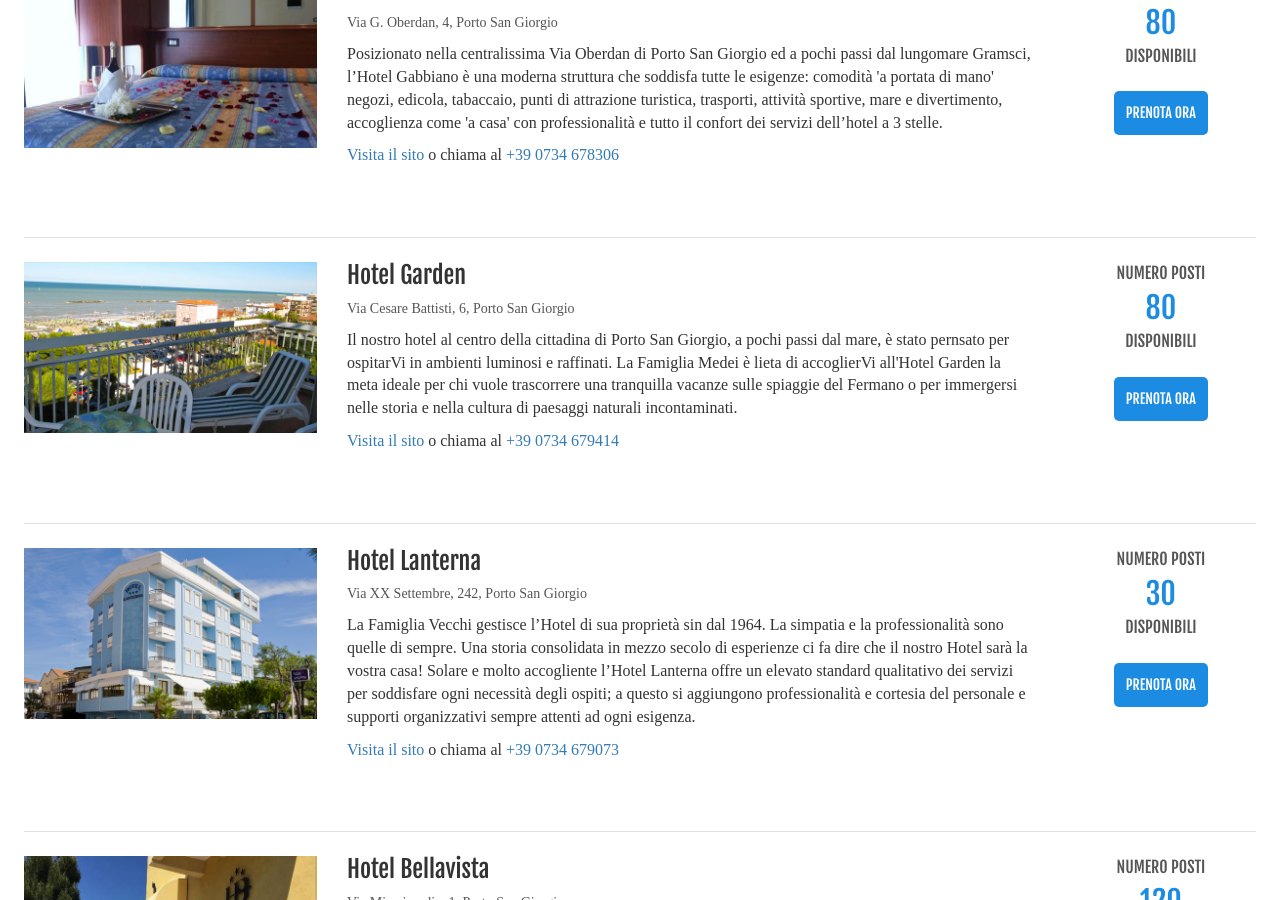
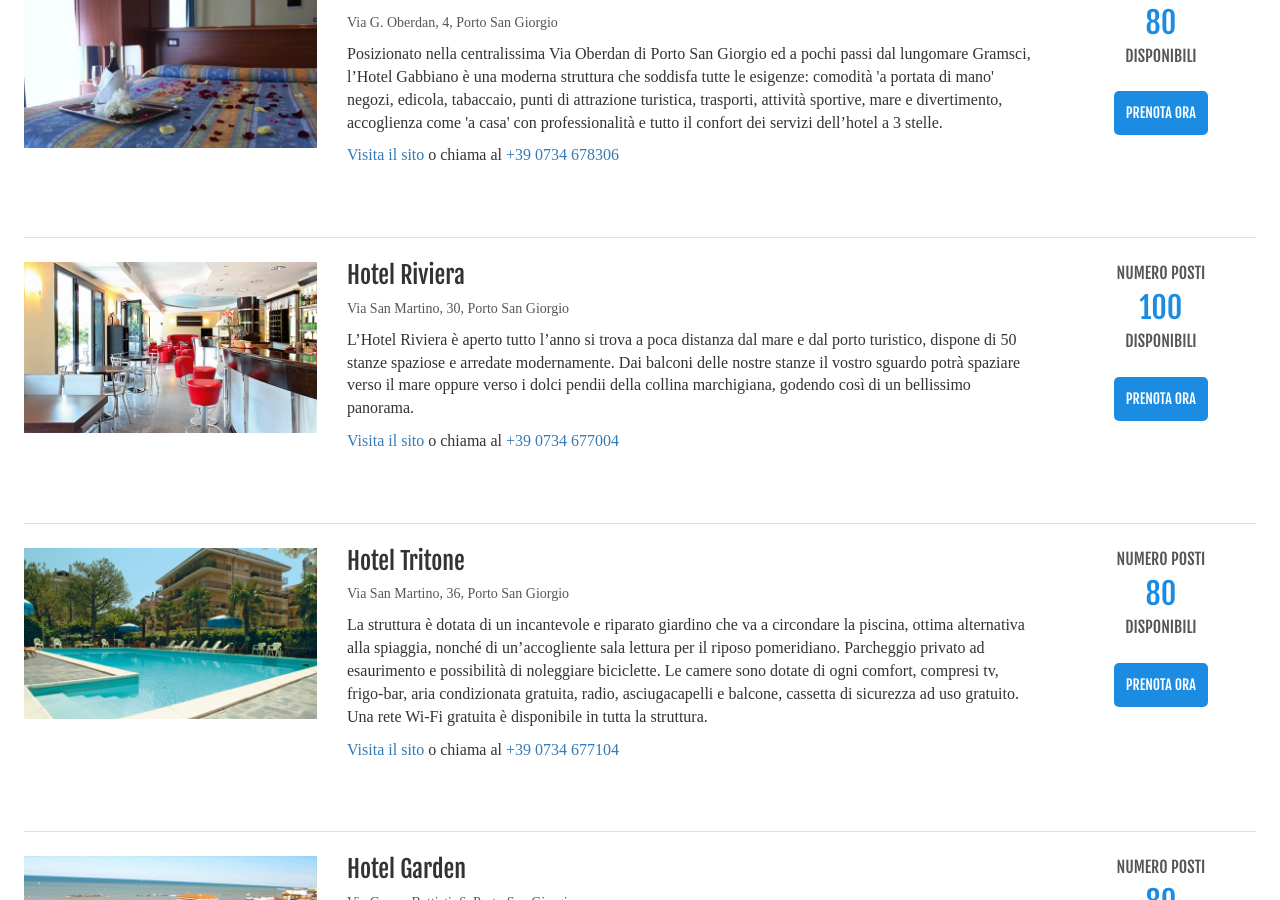
Before and after one commit to indifferentalex/giovanissimi_2017, a Jekyll site: the page built from hotels.html, in a window 1280 px wide and 900 px high, scrolled down 3806 px. Built offline with Jekyll 4.4.1, drawn with Linux system fonts in a browser that asks for light colours; nearby versions of some CDN libraries; some web fonts are replaced; some of the changed text lies outside the part shown.

Commit message:
Nuovi alberghi

```diff
--- a/hotels.html
+++ b/hotels.html
@@ -232,6 +232,42 @@ permalink: /hotels/
 
 	<div class="row listing top-border">
 		<div class="col-sm-3 image-column">
+			<img src="{{ site.baseurl }}/assets/images/hotel_riviera.jpg"/>
+		</div>
+		<div class="col-sm-7 main-info-column">
+			<h3>Hotel Riviera</h3>
+			<p class="address">Via San Martino, 30, Porto San Giorgio</p>
+			<p>L’Hotel Riviera è aperto tutto l’anno si trova a poca distanza dal mare e dal porto turistico, dispone di 50 stanze spaziose e arredate modernamente. Dai balconi delle nostre stanze il vostro sguardo potrà spaziare verso il mare oppure verso i dolci pendii della collina marchigiana, godendo così di un bellissimo panorama.</p>
+			<p><a href="http://www.hriviera.net/">Visita il sito</a> o chiama al <a href="tel:+390734677004">+39 0734 677004</a></p>
+		</div><!--
+		--><div class="col-sm-2 side-info-column">
+			<p>NUMERO POSTI</p>
+			<h2>100</h2>
+			<p>DISPONIBILI</p>
+			<a href="#prenotare"><div class="book-button">PRENOTA ORA</div></a>
+		</div>
+	</div>
+
+	<div class="row listing top-border">
+		<div class="col-sm-3 image-column">
+			<img src="{{ site.baseurl }}/assets/images/hotel_tritone.jpg"/>
+		</div>
+		<div class="col-sm-7 main-info-column">
+			<h3>Hotel Tritone</h3>
+			<p class="address">Via San Martino, 36, Porto San Giorgio</p>
+			<p>La struttura è dotata di un incantevole e riparato giardino che va a circondare la piscina, ottima alternativa alla spiaggia, nonché di un’accogliente sala lettura per il riposo pomeridiano. Parcheggio privato ad esaurimento e possibilità di noleggiare biciclette. Le camere sono dotate di ogni comfort, compresi tv, frigo-bar, aria condizionata gratuita, radio, asciugacapelli e balcone, cassetta di sicurezza ad uso gratuito. Una rete Wi-Fi gratuita è disponibile in tutta la struttura.</p>
+			<p><a href="http://www.hotel-tritone.it/">Visita il sito</a> o chiama al <a href="tel:+390734677104">+39 0734 677104</a></p>
+		</div><!--
+		--><div class="col-sm-2 side-info-column">
+			<p>NUMERO POSTI</p>
+			<h2>80</h2>
+			<p>DISPONIBILI</p>
+			<a href="#prenotare"><div class="book-button">PRENOTA ORA</div></a>
+		</div>
+	</div>
+
+	<div class="row listing top-border">
+		<div class="col-sm-3 image-column">
 			<img src="{{ site.baseurl }}/assets/images/hotel_garden.jpg"/>
 		</div>
 		<div class="col-sm-7 main-info-column">
@@ -302,6 +338,24 @@ permalink: /hotels/
 		</div>
 	</div>
 
+	<div class="row listing top-border">
+		<div class="col-sm-3 image-column">
+			<img src="{{ site.baseurl }}/assets/images/hotel_valdaso.jpg"/>
+		</div>
+		<div class="col-sm-7 main-info-column">
+			<h3>Hotel Valdaso</h3>
+			<p class="address">Via Valdaso, 2, Pedaso</p>
+			<p>La spiaggia è a soli 500 metri dall'Hotel ed è facilmente raggiungibile anche a piedi o in bicicletta. Puoi scegliere tra spiaggia libera o servita da ombrelloni e lettini; una parte è di sabbia mentre la parte verso nord è di ghiaino e ciotoli. C'è anche una comoda passeggiata, anche ciclabile, che conduce a spieggette isolate o comodi scogli da dove tuffarsi.</p>
+			<p><a href="http://ita.hotelvaldaso.it/">Visita il sito</a> o chiama al <a href="tel:+390734931349">+39 0734 931349</a></p>
+		</div><!--
+		--><div class="col-sm-2 side-info-column">
+			<p>NUMERO POSTI</p>
+			<h2>70</h2>
+			<p>DISPONIBILI</p>
+			<a href="#prenotare"><div class="book-button">PRENOTA ORA</div></a>
+		</div>
+	</div>
+
 	<div class="hotels-footer">
 		<div class="row">
 			<div class="col-sm-12 centerpiece-text">
```
Also changed, not shown: cartina_hotel.html (+59 -1 lines), assets/images/hotel_riviera.jpg (added), assets/images/hotel_tritone.jpg (added), assets/images/hotel_valdaso.jpg (added).
